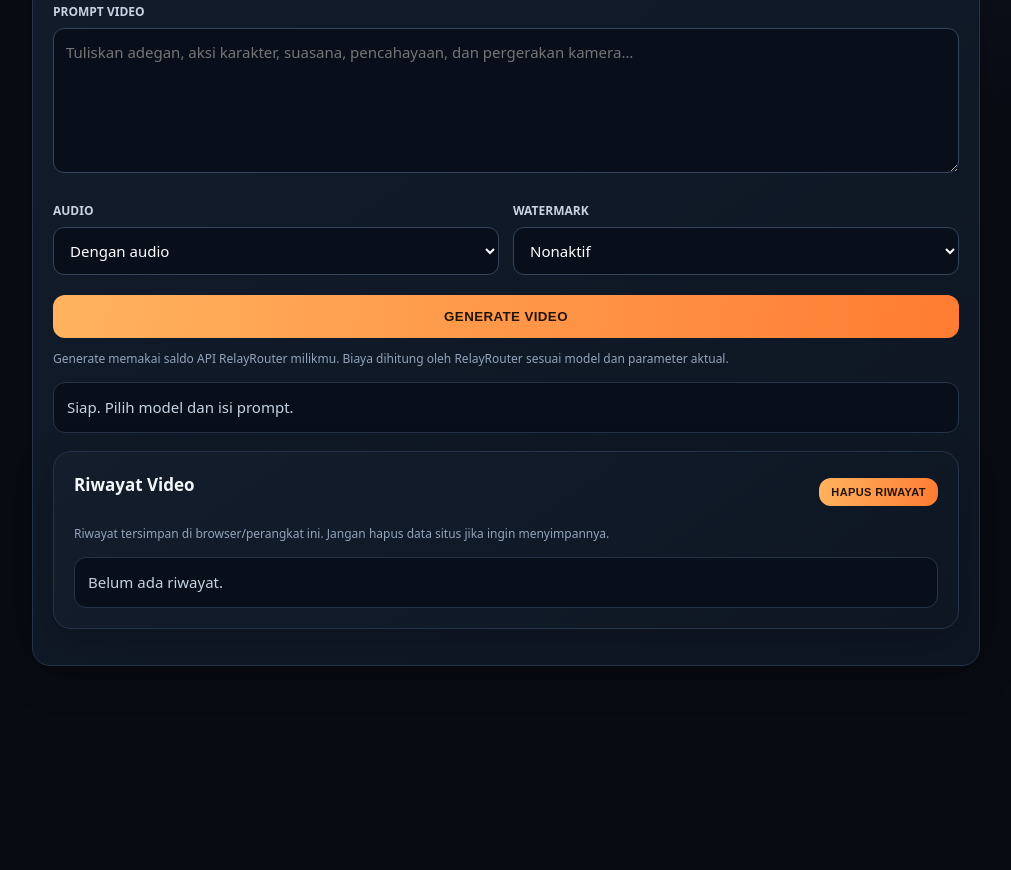
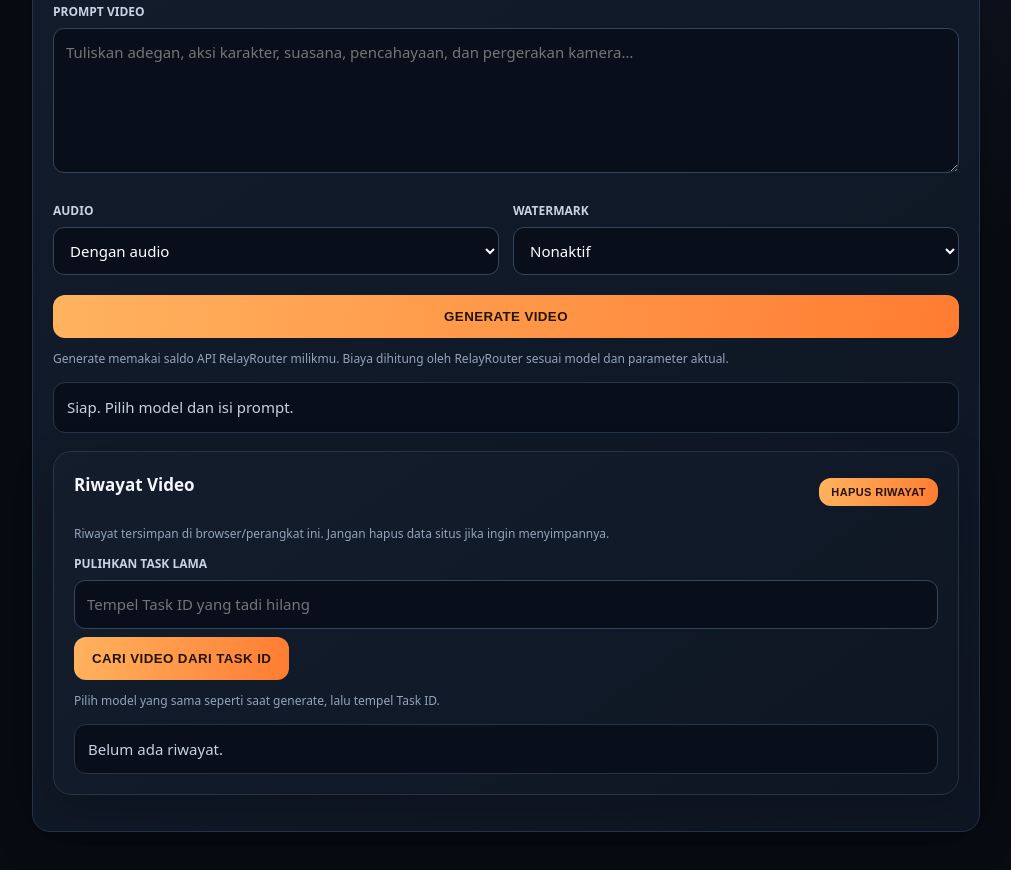
Before and after one commit to haririnosaka-afk/clancy-generator-bot, a website: page public/index.html in a window 1280 px wide. Shown: the part 751-1621 px from the top of the page, without its empty margins (134-1145 px from the left). Before the commit the page ends 1531 px from the top, so only its background shows below. Drawn offline with Linux system fonts and the light colour scheme; no server answers.

Commit message:
Allow recovery of existing task by ID

```diff
--- a/public/index.html
+++ b/public/index.html
@@ -18,7 +18,7 @@
 <div class="grid"><div class="field"><label>AUDIO</label><select id="audio"><option value="true">Dengan audio</option><option value="false">Tanpa audio</option></select></div><div class="field"><label>WATERMARK</label><select id="watermark"><option value="false">Nonaktif</option><option value="true">Aktif</option></select></div></div>
 <button class="btn wide" id="generate" type="submit">GENERATE VIDEO</button>
 <p class="hint">Generate memakai saldo API RelayRouter milikmu. Biaya dihitung oleh RelayRouter sesuai model dan parameter aktual.</p>
-</form><div id="jobStatus" class="status">Siap. Pilih model dan isi prompt.</div><div id="result" class="result"></div><div class="panel" style="margin-top:18px"><div class="topline"><h2>Riwayat Video</h2><button type="button" class="btn" id="clearHistory" style="padding:8px 12px;font-size:11px">HAPUS RIWAYAT</button></div><p class="hint">Riwayat tersimpan di browser/perangkat ini. Jangan hapus data situs jika ingin menyimpannya.</p><div id="historyList" class="status">Belum ada riwayat.</div></div></div>
+</form><div id="jobStatus" class="status">Siap. Pilih model dan isi prompt.</div><div id="result" class="result"></div><div class="panel" style="margin-top:18px"><div class="topline"><h2>Riwayat Video</h2><button type="button" class="btn" id="clearHistory" style="padding:8px 12px;font-size:11px">HAPUS RIWAYAT</button></div><p class="hint">Riwayat tersimpan di browser/perangkat ini. Jangan hapus data situs jika ingin menyimpannya.</p><div class="field"><label>PULIHKAN TASK LAMA</label><input id="recoverTask" placeholder="Tempel Task ID yang tadi hilang"><button type="button" class="btn" id="recoverButton" style="margin-top:8px">CARI VIDEO DARI TASK ID</button><p class="hint">Pilih model yang sama seperti saat generate, lalu tempel Task ID.</p></div><div id="historyList" class="status">Belum ada riwayat.</div></div></div>
 </section>
 </main>
 <script>
@@ -29,6 +29,7 @@ function saveTask(item){const items=readHistory();const i=items.findIndex(x=>x.t
 function renderHistory(){const root=$("historyList");root.replaceChildren();const items=readHistory();if(!items.length){root.textContent="Belum ada riwayat.";return;}items.forEach(item=>{const wrap=document.createElement("div");wrap.style.cssText="padding:10px 0;border-bottom:1px solid #263449";const title=document.createElement("div");title.textContent=(item.model||"Seedance")+" · "+(item.seconds||"?")+" detik · "+(item.status||"pending");const id=document.createElement("div");id.className="tiny";id.textContent=item.task_id;wrap.append(title,id);if(item.video_url){const a=document.createElement("a");a.href=item.video_url;a.target="_blank";a.rel="noopener";a.textContent="Buka video";wrap.append(a)}else{const b=document.createElement("button");b.type="button";b.className="btn";b.style.cssText="padding:7px 10px;margin-top:7px;font-size:11px";b.textContent="LANJUT CEK STATUS";b.onclick=()=>resumeTask(item);wrap.append(b)}root.append(wrap)})}
 async function resumeTask(item){$("model").value=item.model;activeTask=item.task_id;$("jobStatus").textContent="Melanjutkan task: "+item.task_id+" | Status: "+(item.status||"pending");$("result").replaceChildren();$("generate").disabled=true;try{await poll(item.task_id,item.model,item)}catch(e){$("jobStatus").textContent="Status task: "+e.message}finally{$("generate").disabled=false}}
 $("clearHistory").addEventListener("click",()=>{if(confirm("Hapus semua riwayat di browser ini?")){localStorage.removeItem(HISTORY_KEY);renderHistory()}});
+$("recoverButton").addEventListener("click",()=>{const task=$("recoverTask").value.trim();if(!task){alert("Tempel Task ID terlebih dahulu.");return;}const model=$("model").value;const item={task_id:task,model,seconds:null,status:"pending",createdAt:new Date().toISOString()};saveTask(item);resumeTask(item)});
 renderHistory();
 const models={
 "doubao-seedance-2-0-260128":{max:15,res:["480p","720p","1080p","4k"],note:"Seedance 2.0 · maksimal 15 detik. Resolusi mengikuti dukungan model dan izin API."},
```
